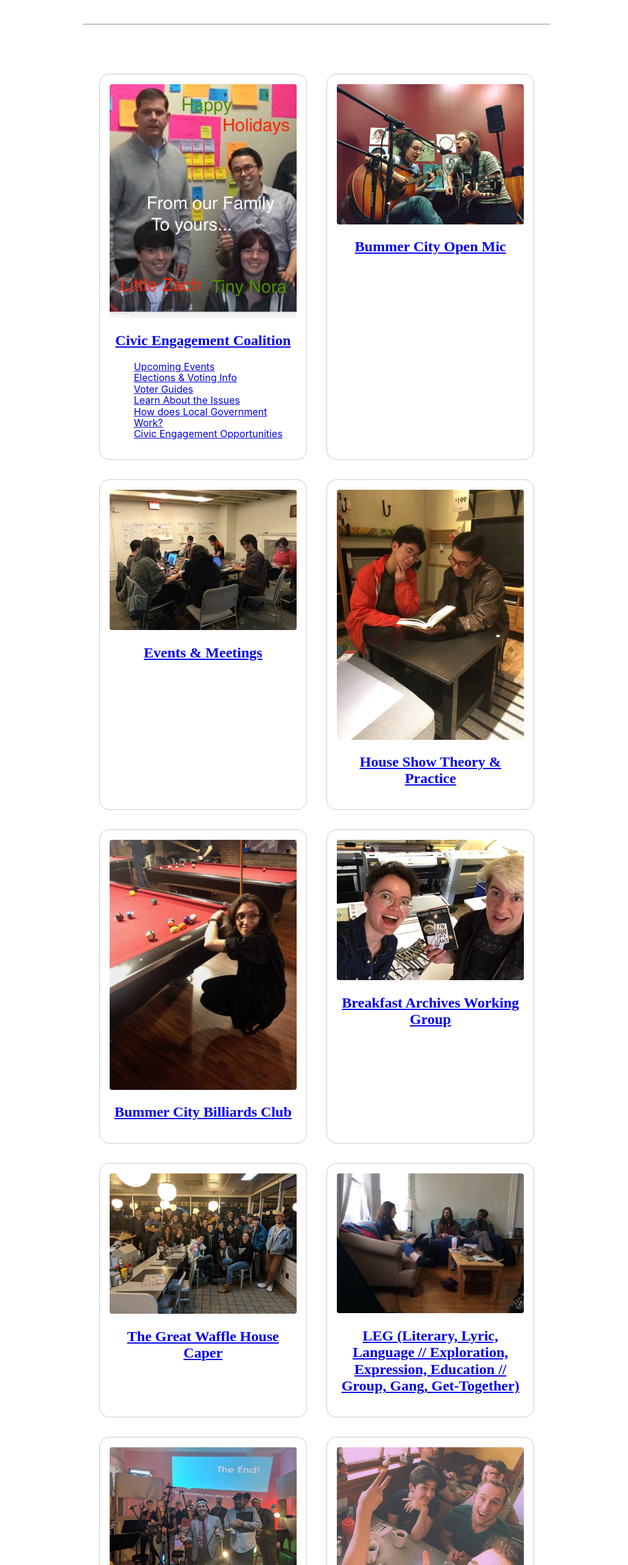
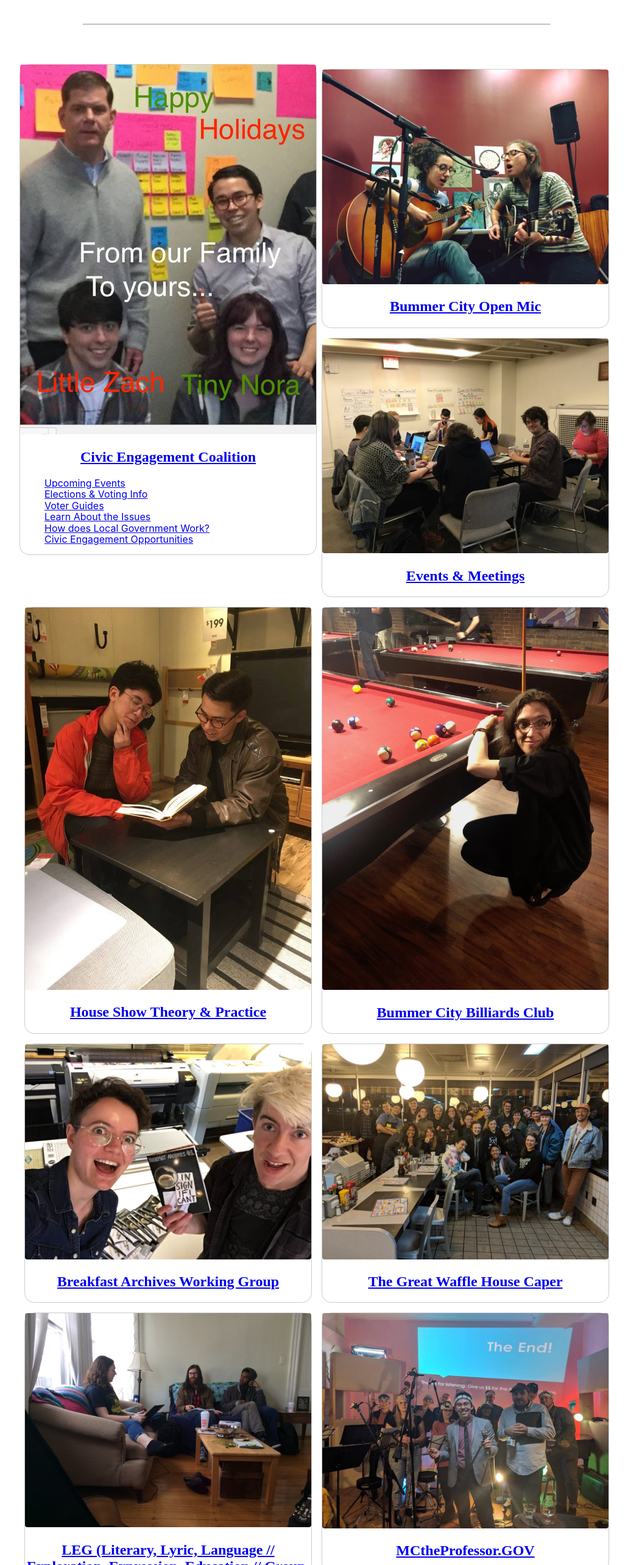
Before and after one commit to nmamidon/bummercitytwo, a React (Create React App) app: page / in a window 1280 px wide. Shown: the part 1980-4546 px from the top of the page at 61% size, without its empty margins (120-1151 px from the left). Built offline with nearby package versions, Linux system fonts and the light colour scheme.

Commit message:
made the CardList into a GRID it should be RESPONSIVE now and actually be readable on mobile

```diff
--- a/src/App.js
+++ b/src/App.js
@@ -40,13 +40,13 @@ class App extends Component {
         <div>
               <img src={banner} alt="banner"/>
               <h1 className="baskerville tc mt4">Welcome to BCHS INTERNET HQ</h1>
-              <p className="avenir tc mh1-m mh6">Welcome to the official website of the Bummer City Historical Society & Civic Engagement Coalition, your one-stop-shopping destination for all your local government & public policy information, voting guidance, open mic & acoustic house concert needs! Wow!</p>
-              <p className="avenir tc mh1-m mh6 mb5">Contact us anytime at ⇢ <strong>bummercityhistoricalsociety@gmail.com</strong> ⇠</p>
-              <hr className="mh6 mh1-m"/>
+              <p className="avenir tc mh1 mh1-m mh6-ns">Welcome to the official website of the Bummer City Historical Society & Civic Engagement Coalition, your one-stop-shopping destination for all your local government & public policy information, voting guidance, open mic & acoustic house concert needs! Wow!</p>
+              <p className="avenir tc mh6-ns mh1 mh1-m mb5">Contact us anytime at ⇢ <strong>bummercityhistoricalsociety@gmail.com</strong> ⇠</p>
+              <hr className="mh6-ns mh1 mh1-m"/>
               <h1 className="baskerville tc mt4">2020 VOTING GUIDE</h1>
-              <p className="avenir tc mh1-m mh6">If you'd like to see a more detailed breakdown of the reasoning behind these endorsements, go to <a href="https://docs.google.com/document/d/1WUTHqUi_ahtz8182K7kuM_sINsGCt0TBYmNQ9hoJC5Q/edit">Full Voting Guide With Candidate Write-Ups Here</a>.</p>
-              <img src={votingguide} alt="2020 voting guide" className="db center w-60 w-100-m"/>
-              <hr className="mh6 mh1-m mv5"/>
+              <p className="avenir tc mh1-m mh1 mh6-ns">If you'd like to see a more detailed breakdown of the reasoning behind these endorsements, go to <a href="https://docs.google.com/document/d/1WUTHqUi_ahtz8182K7kuM_sINsGCt0TBYmNQ9hoJC5Q/edit">Full Voting Guide With Candidate Write-Ups Here</a>.</p>
+              <img src={votingguide} alt="2020 voting guide" className="db center w-60-ns w-100-m w-100"/>
+              <hr className="mh6-ns mh1 mh1-m mv5"/>
               <CardList routeChange={this.routeChange}/>
         </div>
       );
--- a/src/components/CardList.js
+++ b/src/components/CardList.js
@@ -29,9 +29,11 @@ const CardList = ({ routeChange }) => {
 
 	return (
 
-		<div className="flex flex-wrap justify-center">
-
-			<div className="ma3 ba b--moon-gray br4 pa3 w-third">
+		<div className="">
+			<div class="mw9 center ph3-ns">
+			  <div class="cf ph2-ns">
+			    <div class="fl w-100 w-50-ns">
+				    <div className="ba b--moon-gray br4">
 						<img src={Marty} alt="didn't work" className="br2"/>
 						<h2 className="baskerville tc"><a href="#" onClick={()=>{routeChange("civicengagement")}}>Civic Engagement Coalition</a></h2>
 						<ul className="list">
@@ -43,50 +45,62 @@ const CardList = ({ routeChange }) => {
 							<li><a href="#" onClick={()=>{routeChange("civicengagement")}}>Civic Engagement Opportunities</a></li>
 						</ul>
 					</div>
-
-			<div className="ma3 ba b--moon-gray br4 pa3 w-third">
+			    </div>
+			    <div class="fl w-100 w-50-ns pa2">
+			        <div className="ba b--moon-gray br4">
 						<img src={Cheeseboys} alt="didn't work" className="br2"/>
 						<h2 className="baskerville tc"><a href="#" onClick={()=>{routeChange("openmic")}}>Bummer City Open Mic</a></h2>
 					</div>
-
-			<div className="ma3 ba b--moon-gray br4 pa3 w-third">
+			    </div>
+			    <div class="fl w-100 w-50-ns pa2">
+			        <div className="ba b--moon-gray br4">
 						<img src={MattFam} alt="didn't work" className="br2"/>
 						<h2 className="baskerville tc"><a href="#"onClick={()=>{routeChange("eventslist")}}>Events & Meetings</a></h2>
 					</div>
-
-			<div className="ma3 ba b--moon-gray br4 pa3 w-third">
+			    </div>
+			    <div class="fl w-100 w-50-ns pa2">
+			        <div className="ba b--moon-gray br4">
 						<img src={Lou} alt="didn't work" className="br2"/>
 						<h2 className="baskerville tc"><a href="#" onClick={()=>{routeChange("houseshow")}}>House Show Theory & Practice</a></h2>
 					</div>
-
-			<div className="ma3 ba b--moon-gray br4 pa3 w-third">
+			    </div>
+			    <div class="fl w-100 w-50-ns pa2">
+			        <div className="ba b--moon-gray br4">
 						<img src={Bcbcamanda} alt="didn't work" className="br2"/>
 						<h2 className="baskerville tc"><a href="#" onClick={()=>{routeChange("bcbc")}}>Bummer City Billiards Club</a></h2>
 					</div>
-
-			<div className="ma3 ba b--moon-gray br4 pa3 w-third">
+			    </div>
+			    <div class="fl w-100 w-50-ns pa2">
+			        <div className="ba b--moon-gray br4">
 						<img src={Bawg} alt="didn't work" className="br2"/>
 						<h2 className="baskerville tc"><a href="#" onClick={()=>{routeChange("bawg")}}>Breakfast Archives Working Group</a></h2>
 					</div>
-
-			<div className="ma3 ba b--moon-gray br4 pa3 w-third">
+			    </div>
+			    <div class="fl w-100 w-50-ns pa2">
+			        <div className="ba b--moon-gray br4">
 						<img src={Wafflecaper} alt="didn't work" className="br2"/>
 						<h2 className="baskerville tc"><a href="#" onClick={()=>{routeChange("waffleCaper")}}>The Great Waffle House Caper</a></h2>
 					</div>
-
-			<div className="ma3 ba b--moon-gray br4 pa3 w-third">
+			    </div>
+			    <div class="fl w-100 w-50-ns pa2">
+			        <div className="ba b--moon-gray br4">
 						<img src={Legsnacks} alt="didn't work" className="br2"/>
 						<h2 className="baskerville tc"><a href="#" onClick={()=>{routeChange("leg")}}>LEG (Literary, Lyric, Language // Exploration, Expression, Education // Group, Gang, Get-Together)</a></h2>
 					</div>
-
-			<div className="ma3 ba b--moon-gray br4 pa3 w-third">
+			    </div>
+			    <div class="fl w-100 w-50-ns pa2">
+			        <div className="ba b--moon-gray br4">
 						<img src={Mcproffy} alt="didn't work" className="br2"/>
 						<h2 className="baskerville tc"><a href="#" onClick={()=>{routeChange("mctheprofessor")}}>MCtheProfessor.GOV</a></h2>
 					</div>
-
-			<div className="ma3 ba b--moon-gray br4 pa3 w-third">
+			    </div>
+			    <div class="fl w-100 w-50-ns pa2">
+			        <div className="ba b--moon-gray br4">
 						<img src={Abouttile} alt="didn't work" className="br2"/>
 						<h2 className="baskerville tc"><a href="#" onClick={()=>{routeChange("about")}}>About</a></h2>
+					</div>
+			    </div>
+			  </div>
 			</div>
 		</div>
 	);
```
Lines whose indentation alone changed are shown as unchanged.
